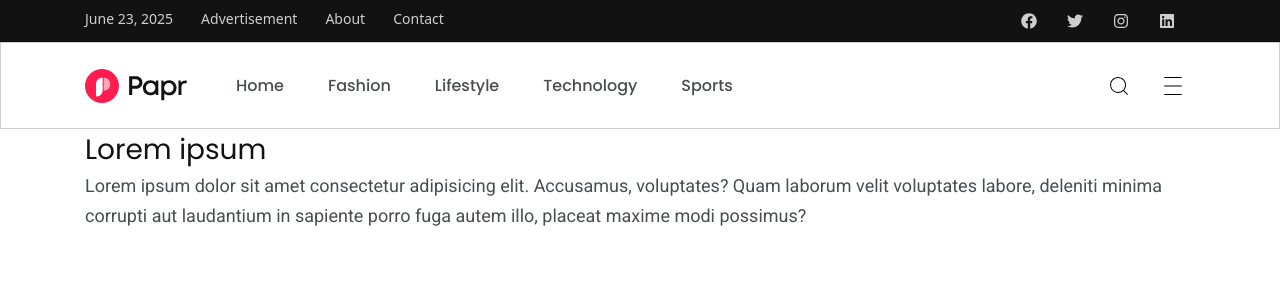
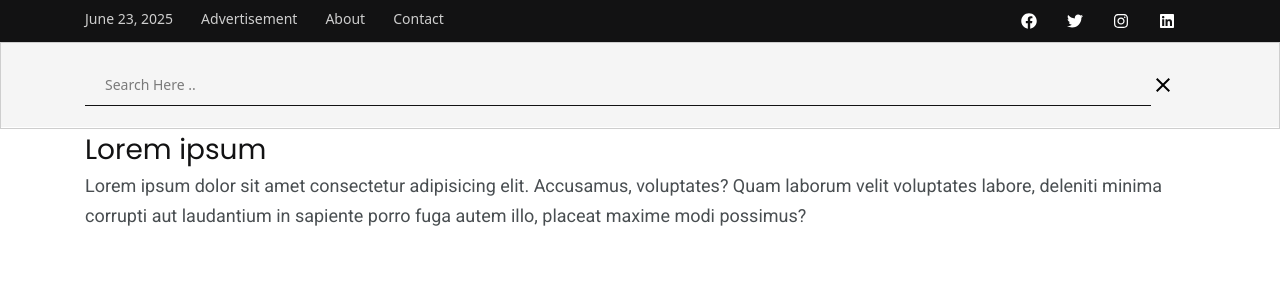
Before and after one commit to calebmutisya/papr, a Next.js app: page / in a window 1280 px wide. Both pictures are taken after a click on the icon 1119 px from the left and 85 px from the top of the page. Shown: the top 300 px of the page. Built offline with nearby package versions, Linux system fonts and the light colour scheme.

Commit message:
SearchBox done

```diff
--- a/components/Navbar.tsx
+++ b/components/Navbar.tsx
@@ -1,5 +1,6 @@
+"use client"
 import Image from 'next/image';
-import React from 'react'
+import React, {useState} from 'react'
 import Link from 'next/link';
 
 import { FaFacebook } from "react-icons/fa";
@@ -9,9 +10,16 @@ import {FaLinkedin} from "react-icons/fa";
 
 import { CiSearch } from "react-icons/ci";
 import { CiMenuBurger } from "react-icons/ci";
-
+import { IoMdClose } from "react-icons/io";
 
 function Navbar() {
+
+    const [openSearchBox, setOpenSearchBox] = useState(false);
+
+    function toggleSearchBox() {
+        setOpenSearchBox(!openSearchBox);
+    }
+
   return (
     <header>
         {/* Top Bar */}
@@ -25,7 +33,7 @@ function Navbar() {
                     <li className='mr-[20px] hover:text-mypink transition ease-in duration-300'>About</li>
                     <li className='hover:text-mypink transition ease-in duration-300'>Contact</li>
                 </ul>
-                <ul className='text-textlight flex flex-row items-center px-[15px] '>
+                <ul className='text-mywhite flex flex-row items-center px-[15px] '>
                     <li className='ml-[20px] p-[5px] hover:text-mypink transition ease-in duration-300'><FaFacebook size={16}/></li>
                     <li className='ml-[20px] p-[5px] hover:text-mypink transition ease-in duration-300'><FaTwitter size={16}/></li>
                     <li className='ml-[20px] p-[5px] hover:text-mypink transition ease-in duration-300'><FaInstagram size={16}/></li>
@@ -34,7 +42,8 @@ function Navbar() {
             </div>
         </div>
         <div className=' border-solid border-1  border-b border-textlight'>
-            <nav className='container py-[22px] lg:py-[0px] flex justify-between items-center'>
+            <div className='relative'>
+                <nav className='container  py-[22px] lg:py-[0px] flex justify-between items-center'>
                     <div className='flex flex-row items-center'>
                         <Link href="/">
                             <Image src="/logo-black.svg" alt="logo" width={102} height={34}/>
@@ -69,13 +78,33 @@ function Navbar() {
                     </div>
 
                     <div className='flex flex-row items-center'>
-                    <CiSearch size={24} className='mr-[20px] cursor-pointer hover:text-mypink'/>
+                        <CiSearch size={24} className='mr-[20px] cursor-pointer hover:text-mypink' onClick={toggleSearchBox}/>
                         <div className='py-[8px] px-[10px] hover:bg-mylightgrey transition ease-in duration-300 cursor-pointer rounded-full'>
                             <CiMenuBurger size={24} />
                         </div>
                     </div>
+
                 </nav>
+
+                {/* Search Box */}
+                <div
+                className={`absolute top-0 left-0 w-full bg-mylightgrey py-[21px] z-10 transition-all duration-600 ${
+                    openSearchBox ? 'opacity-100 translate-y-0' : 'opacity-0 -translate-y-4 pointer-events-none'
+                }`}
+                >
+                    <div className='container flex flex-row items-center'>
+                        <input
+                        placeholder='Search Here ..'
+                        className='w-full py-[10px] px-[20px] text-[14px] outline-none border-b-1 border-myblack hover:border-mypink'
+                        />
+                        <div className='mr-[20px]'>
+                        <IoMdClose size={24} className='hover:text-mypink cursor-pointer' onClick={toggleSearchBox} />
                         </div>
+                    </div>
+                </div>
+            </div>
+        </div>
+
     </header>
   )
 }
```
Lines whose indentation alone changed are shown as unchanged.
